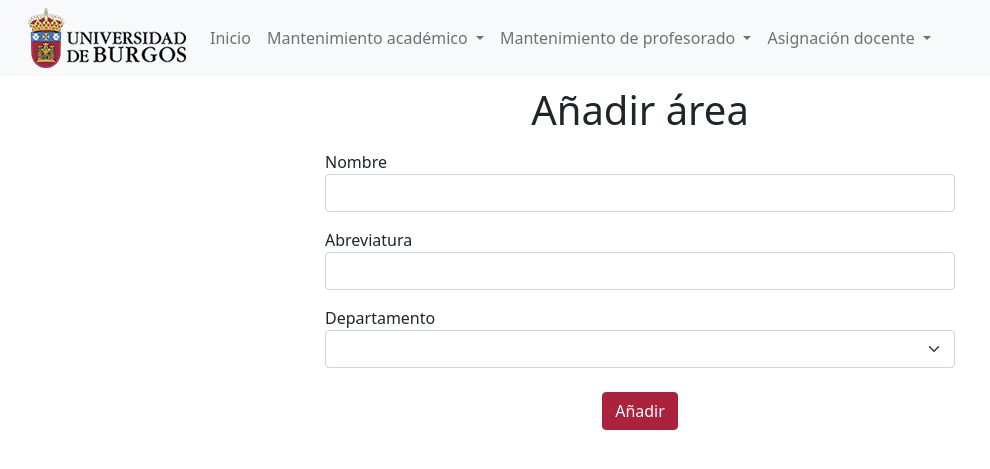
After one commit to idg0015/Aplicaci-n-de-gesti-n-del-PDI-de-un-rea-de-la-UBU, a Flask app: page /areas/nuevo/ in a window 1280 px wide. The commit adds this page. Shown: the top 469 px of the page, without its empty margins (0-990 px from the left). Run offline with Flask 3, Linux system fonts and the light colour scheme; lists and menus that the app fills with data are empty; some libraries are stand-ins or nearby versions.

Commit message:
CRUD de área

```diff
--- a/src/controllers/AreaController.py
+++ b/src/controllers/AreaController.py
@@ -1,7 +1,44 @@
-from flask import render_template
+from flask import render_template, redirect, url_for, abort
+
+from forms import FormArea
 from models.Area import Area
 
 
 def index():
     areas = Area.get_all_json()
     return render_template('areas/index.html', areas=areas)
+
+
+def add():
+    formulario = FormArea()
+    if formulario.validate_on_submit():
+        nombre = formulario.nombre.data
+        abreviatura = formulario.abreviatura.data
+        id_departamento = formulario.departamento.data
+        area = Area(nombre=nombre, abreviatura=abreviatura, id_departamento=id_departamento)
+        area.save()
+        return redirect(url_for('area_bp.index'))
+    return render_template('areas/form.html', form=formulario)
+
+
+def update(id_area):
+    area = Area.get_area(id_area)
+    if area is None:
+        abort(404)
+    formulario = FormArea(obj=area)
+    formulario.submit.label.text = 'Modificar'
+    if formulario.validate_on_submit():
+        area.nombre = formulario.nombre.data
+        area.abreviatura = formulario.abreviatura.data
+        area.id_departamento = formulario.departamento.data
+        area.save()
+        return redirect(url_for('area_bp.index'))
+    return render_template('areas/form.html', form=formulario)
+
+
+def delete(id_area):
+    area = Area.get_area(id_area)
+    if area is None:
+        abort(404)
+    area.delete()
+    return redirect(url_for('area_bp.index'))
--- a/src/forms.py
+++ b/src/forms.py
@@ -5,6 +5,7 @@ from wtforms.validators import DataRequired, Email, URL, InputRequired
 
 from models.Abreviatura import Abreviatura
 from models.Centro import Centro
+from models.Departamento import Departamento
 from models.Titulacion import Titulacion
 
 
@@ -65,3 +66,15 @@ class FormDepartamento(FlaskForm):
     nombre = StringField('Nombre', validators=[DataRequired(message='El nombre es obligatorio')])
     abreviatura = StringField('Abreviatura', validators=[DataRequired(message='La abreviatura es obligatoria')])
     submit = SubmitField('Añadir')
+
+
+class FormArea(FlaskForm):
+    nombre = StringField('Nombre', validators=[DataRequired(message='El nombre es obligatorio')])
+    abreviatura = StringField('Abreviatura', validators=[DataRequired(message='La abreviatura es obligatoria')])
+    departamento = SelectField('Departamento', choices=[],
+                                  validators=[DataRequired(message='El departamento es obligatorio')])
+    submit = SubmitField('Añadir')
+
+    def __init__(self, *args, **kwargs):
+        super().__init__(*args, **kwargs)
+        self.departamento.choices = [(m.id, m.nombre) for m in Departamento.get_all()]
--- a/src/models/Departamento.py
+++ b/src/models/Departamento.py
@@ -21,6 +21,10 @@ class Departamento(db.Model):
             "abreviatura": self.abreviatura
         }
 
+    @staticmethod
+    def get_all():
+        return Departamento.query.all()
+
     def get_departamento(id_departamento):
         return Departamento.query.get(id_departamento)
 
--- a/src/static/scripts.js
+++ b/src/static/scripts.js
@@ -180,7 +180,7 @@ $(document).ready(function () {
                 "Id", "Nombre", "Abreviatura", "Departamento",
                 {
                     name: 'Acciones',
-                    formatter: (_, row) => gridjs.html(`<a class="icono" href="#" onclick="alert( '${row.cells[0].data}');"><i class="bi bi-pencil-square"></i></a> <a href="#" class="icono" onclick="alert( '${row.cells[0].data}');"><i class="bi bi-trash3-fill"></i></a>`)
+                    formatter: (_, row) => gridjs.html(`<a class="icono" href="/areas/${row.cells[0].data}"><i class="bi bi-pencil-square"></i></a> <a href="/areas/eliminar/${row.cells[0].data}" class="icono" onclick="return confirm('¿Está seguro de eliminar el área? Se eliminarán las plazas asociadas y todo lo que dependa de ellas.')"><i class="bi bi-trash3-fill"></i></a>`)
                 },
             ],
             language: gridjs.l10n.esES,
--- /dev/null
+++ b/src/templates/areas/form.html
@@ -0,0 +1,47 @@
+{% extends "base/base_template.html" %}
+{% block title %}
+    {% if form.nombre.data %}
+        {{ form.nombre.data }}
+    {% else %}
+        Añadir área
+    {% endif %}
+{% endblock %}
+{% block content %}
+    {% if form.nombre.data %}
+        <h1 class="text-center">{{ form.nombre.data }}</h1>
+    {% else %}
+        <h1 class="text-center">Añadir área</h1>
+    {% endif %}
+    <form action="" method="post" novalidate class="form-centro">
+        {{ form.hidden_tag() }}
+        <div class="mt-3 mb-3">
+            {{ form.nombre.label(class_="col-sm-2") }}
+            <div>
+                {{ form.nombre(class_="form-control") }}
+            </div>
+
+            {% for error in form.nombre.errors %}
+                <span class="msg-error">{{ error }}</span>
+            {% endfor %}
+        </div>
+        <div class="mt-3 mb-3">
+            {{ form.abreviatura.label }}
+            <div>{{ form.abreviatura(class_="form-control") }}</div>
+            {% for error in form.abreviatura.errors %}
+                <span class="msg-error">{{ error }}</span>
+            {% endfor %}
+        </div>
+        <div class="mt-3 mb-3">
+            {{ form.departamento.label }}
+            <div>
+                {{ form.departamento(class_="form-select") }}
+            </div>
+            {% for error in form.departamento.errors %}
+                <span class="msg-error">{{ error }}</span>
+            {% endfor %}
+        </div>
+        <div class="text-center mt-4">
+            {{ form.submit(class_="btn btn-primary") }}
+        </div>
+    </form>
+{% endblock %}
--- a/src/templates/areas/index.html
+++ b/src/templates/areas/index.html
@@ -4,7 +4,7 @@
 
 {% block content %}
     <h1 class="text-center">Áreas</h1>
-    <a href="#" class="btn btn-primary btn-nuevo">Nuevo</a>
+    <a href="{{ url_for('area_bp.add') }}" class="btn btn-primary btn-nuevo">Nuevo</a>
     <div id="tablaAreas" class="text-center"></div>
     <script>
         let areas = JSON.parse('{{ areas | default([])| tojson }}');
```
Also changed, not shown: src/models/Area.py (+12 -0 lines), src/routes/area_bp.py (+11 -1 lines).
